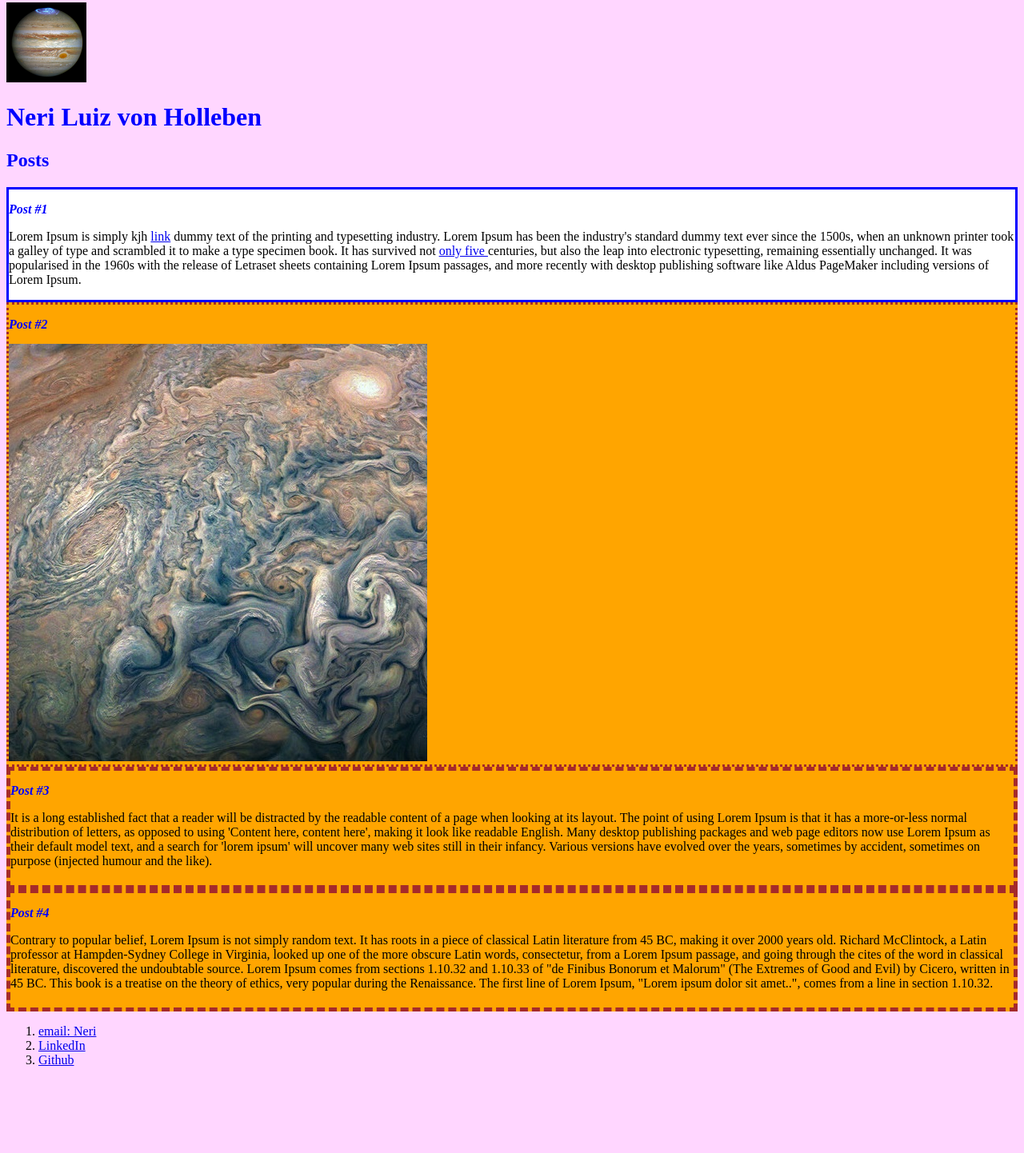
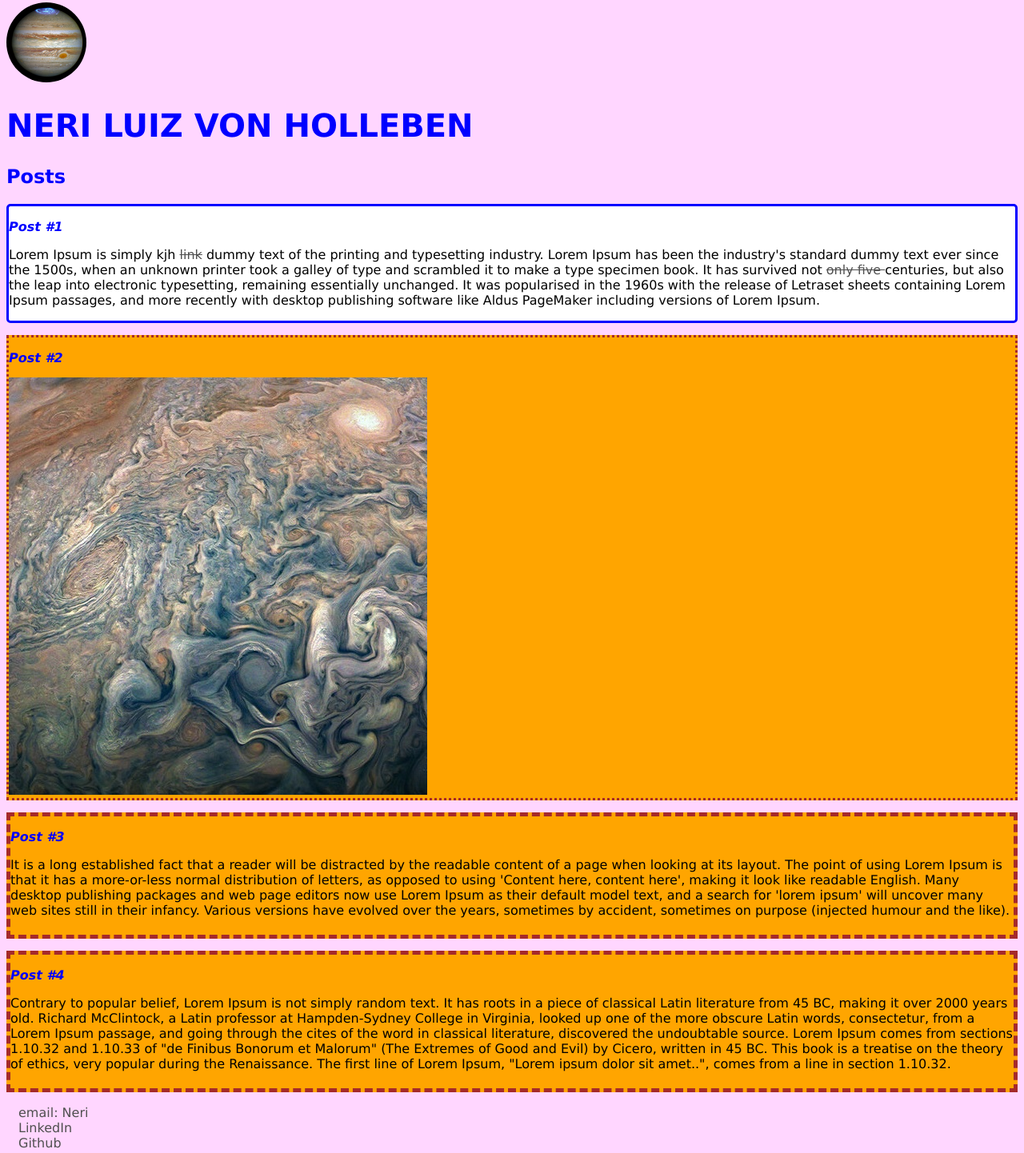
Before and after one commit to neriluiz/BootCampJogos, a plain HTML site: page index.html in a window 1280 px wide. Shown: the part 12-1454 px from the top of the page at 80% size. Before the commit the page ends 1363 px from the top, so only its background shows below. Drawn offline with Linux system fonts and the light colour scheme.

Commit message:
Fim, estilizando listas

```diff
--- a/index.html
+++ b/index.html
@@ -7,7 +7,7 @@
     </head>
     <body class="body">
         <header>
-            <img src="firstjunosci.jpg" alt="foto de Júpiter"  alt="Image" height="100" width="100">
+            <img src="firstjunosci.jpg" alt="foto de Júpiter"  alt="Image" height="100" width="100" class="photo">
             <h1 id="title">Neri Luiz von Holleben</h1>
         </header>
         <section>
@@ -53,7 +53,7 @@
             </article>
         </section>
         <footer>
-            <ol>
+            <ul class="contacts_list">
                 <li>
                     <a href="mailto:neri_luiz@yahoo.com.br" target='_blank'> email: Neri</a>
                 </li>
@@ -63,7 +63,7 @@
                 <li>
                     <a href="https://github.com/neriluiz" target='_blank'>Github</a>
                 </li>
-            </ol>
+            </ul>
 
         </footer>
     </body>
--- a/style.css
+++ b/style.css
@@ -1,5 +1,20 @@
 #title, .subtitle, .post-title {
     color:blue;
+}
+
+#title {
+    font-size: 40px;
+    text-transform: uppercase;
+}
+
+a {
+    text-decoration: line-through;
+    color: #505050;
+}
+
+.photo {
+    border-radius: 50%;
+    background: transparent;
 }
 
 .post-title {
@@ -12,6 +27,7 @@
     background: #fcfc;
     margin-top: 15px;
     border-radius: 5px;
+    font-family: Verdana;
 }
 
 .post{
@@ -19,7 +35,8 @@
     /* padding: 10px; */
     border: 3px solid;
     border-color: blue;
-    /* margin: 5px; */
+    border-radius: 5px;
+    margin-bottom: 15px;
 }
 
 .post2{
@@ -27,7 +44,7 @@
     /* padding: 10px; */
     border: 3px dotted;
     border-color: brown;
-    /* margin: 5px; */
+    margin-bottom: 15px;
 }
 
 .post3{
@@ -39,6 +56,7 @@
     border: 3px dashed;
     border-color: brown;
     border-width: 5px;
+    margin-bottom: 15px;
 
 }
 
@@ -51,3 +69,17 @@
 .text{
     color: black;
 }
+
+.post_content {
+    margin: 0;
+    margin-bottom: 15px;
+}
+
+.contacts_list {
+    list-style-type: none;
+    padding-left: 15px;
+}
+
+.contacts_list li a {
+    text-decoration: none;
+}
```
